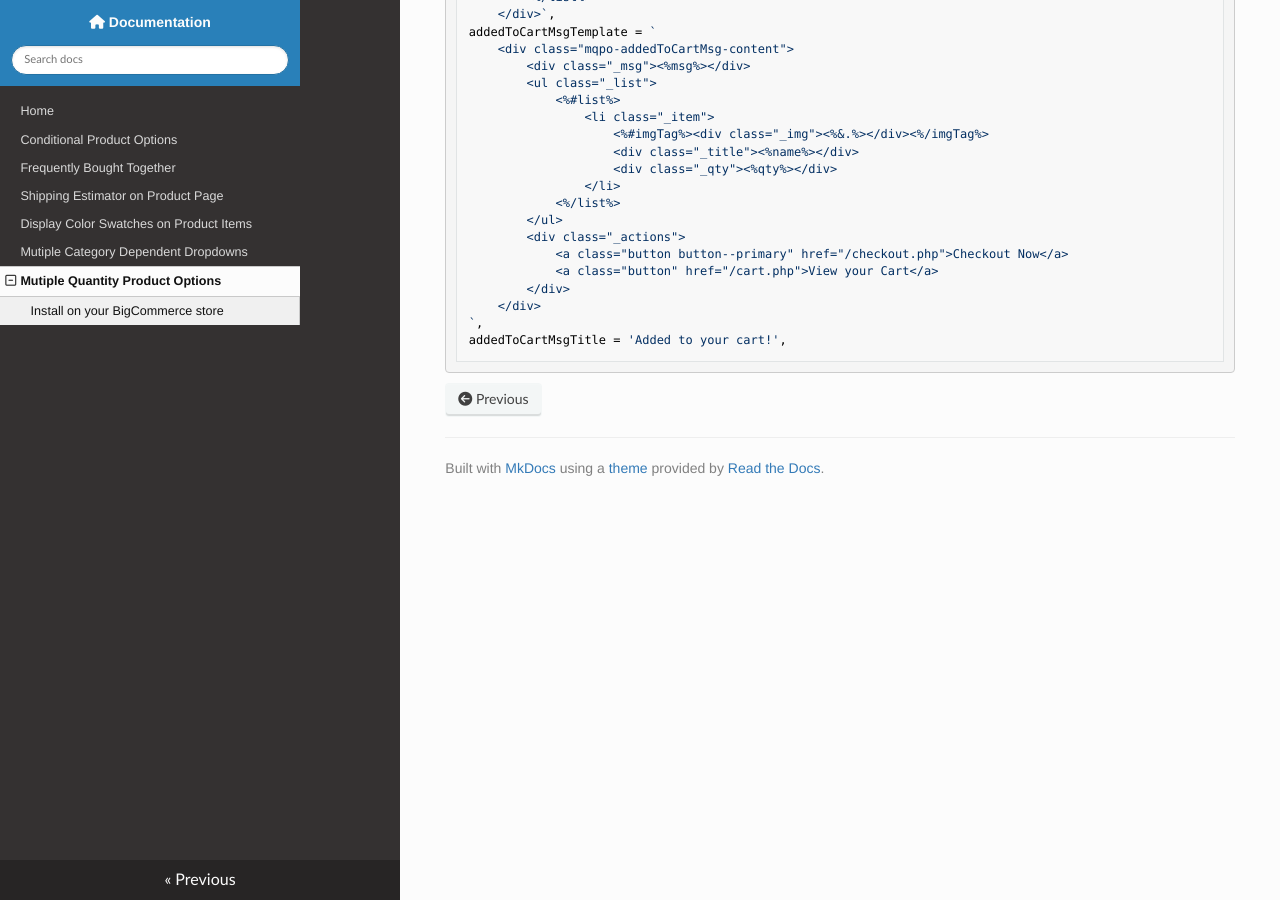
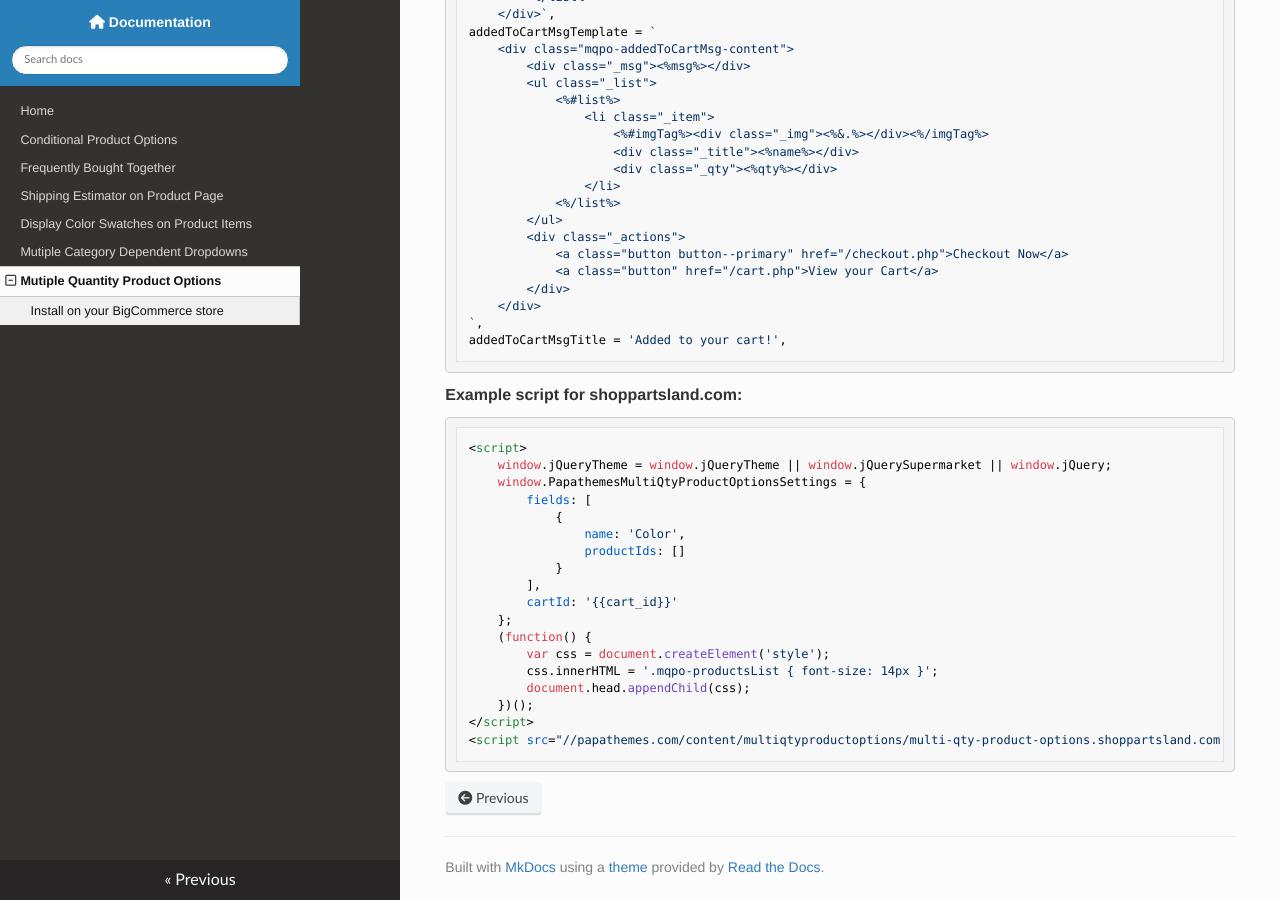
Before and after one commit to tvlgiao/bc-addons-docs, an MkDocs documentation site: the page built from docs/multiple-quantity-product-options.md, in a window 1280 px wide and 900 px high, scrolled down 2005 px. Built offline with MkDocs 1.6.1, drawn with Linux system fonts in a browser that asks for light colours; nearby versions of some CDN libraries.

Commit message:
MQPO Example script for shoppartsland.com

````diff
--- a/docs/multiple-quantity-product-options.md
+++ b/docs/multiple-quantity-product-options.md
@@ -94,3 +94,26 @@ addedToCartMsgTemplate = `
 `,
 addedToCartMsgTitle = 'Added to your cart!',
 ```
+
+**Example script for shoppartsland.com:**
+
+```html
+<script>
+    window.jQueryTheme = window.jQueryTheme || window.jQuerySupermarket || window.jQuery;
+    window.PapathemesMultiQtyProductOptionsSettings = {
+        fields: [
+            {
+                name: 'Color',
+                productIds: []
+            }
+        ],
+        cartId: '{{cart_id}}'
+    };
+    (function() {
+        var css = document.createElement('style');
+        css.innerHTML = '.mqpo-productsList { font-size: 14px }';
+        document.head.appendChild(css);
+    })();
+</script>
+<script src="//papathemes.com/content/multiqtyproductoptions/multi-qty-product-options.shoppartsland.com.js" async></script>
+```
````
